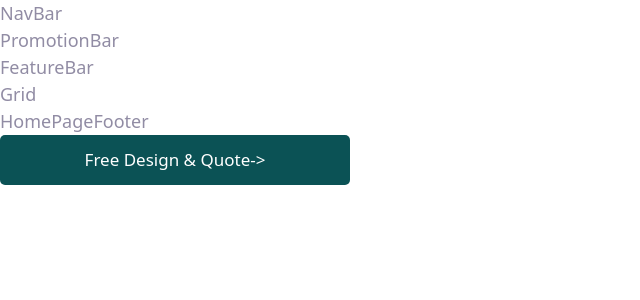
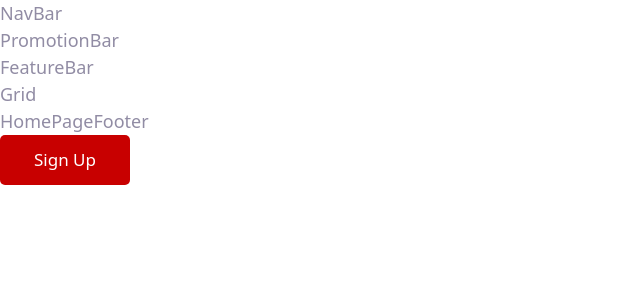
Before and after one commit to camellre/cabinet-store, a React (Create React App) app: page / in a window 1280 px wide. Shown: the top 300 px of the page, without its empty margins (0-640 px from the left). Built offline with nearby package versions, Linux system fonts and the light colour scheme.

Commit message:
added long and short Button

```diff
--- a/src/App.tsx
+++ b/src/App.tsx
@@ -15,7 +15,7 @@ function App() {
       <FeatureBar />
       <HomePageGrid />
       <HomePageFooter />
-      <Button theme={"cardButton"} text={"Free Design & Quote"} />
+      <Button theme={"shortButton"} text={"Sign Up"} />
     </>
   );
 }
--- a/src/commoncomponents/Button.tsx
+++ b/src/commoncomponents/Button.tsx
@@ -2,17 +2,14 @@ import React from "react";
 import style from "../css/Button.module.scss";
 
 interface ButtonProp {
-  theme: "navBarButton" | "cardButton" | "longButton" | "shorButton";
+  theme: "navBarButton" | "cardButton" | "longButton" | "shortButton";
   text: string;
 }
 
 export default function Button({ theme, text }: ButtonProp) {
   return (
     <div>
-      <button className={style[theme]}>
-        <span>{text}</span>
-        <span>{"->"}</span>
-      </button>
+      <button className={style[theme]}>{text}</button>
     </div>
   );
 }
--- a/src/css/Button.module.scss
+++ b/src/css/Button.module.scss
@@ -5,14 +5,15 @@
   height: 5rem;
   cursor: pointer;
   font-size: 1.7rem;
+  align-items: center;
+  display: flex;
+  justify-content: center;
 }
 
 .navBarButton {
   @extend .btn;
   background: rgb(200, 0, 0);
   color: white;
-  align-items: center;
-  justify-content: center;
   border: 0;
   width: 21rem;
 }
@@ -25,8 +26,6 @@
   @extend .btn;
   background: rgb(11, 82, 85);
   color: white;
-  align-items: center;
-  justify-content: space-between;
   border: 0;
   width: 35rem;
 }
@@ -34,3 +33,28 @@
 .cardButton:hover {
   background: rgb(9, 59, 61);
 }
+
+.longButton {
+  @extend .btn;
+  background: white;
+  color: rgb(9, 59, 61);
+  border: 1px solid rgb(9, 59, 61);
+  width: 60rem;
+}
+
+.longButton:hover {
+  background: rgb(9, 59, 61);
+  color: white;
+}
+
+.shortButton {
+  @extend .btn;
+  background: rgb(200, 0, 0);
+  color: white;
+  border: 0;
+  width: 13rem;
+}
+
+.shortButton:hover {
+  background: rgb(169, 0, 0);
+}
```
